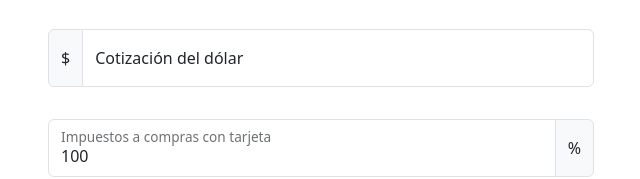
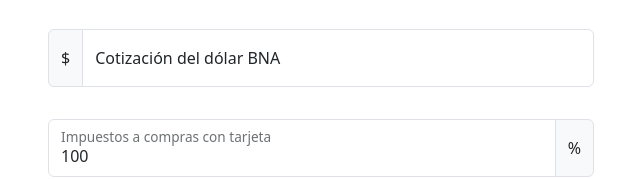
Before and after one commit to DieeMG/calculadora-paypal, a plain HTML site: page index.html in a window 1280 px wide. Shown: the part 343-522 px from the top of the page, 319-959 px from the left. Drawn offline with nearby package versions, Linux system fonts and the light colour scheme; no server answers.

Commit message:
change cotization label

```diff
--- a/index.html
+++ b/index.html
@@ -25,8 +25,8 @@
                 <div class="input-group mb-3">
                     <span class="input-group-text">$</span>
                     <div class="form-floating">
-                      <input type="number" class="form-control" id="cotizacion" placeholder="Cotización del dólar">
-                      <label for="cotizacion">Cotización del dólar</label>
+                      <input type="number" class="form-control" id="cotizacion" placeholder="Cotización del dólar BNA">
+                      <label for="cotizacion">Cotización del dólar BNA</label>
                     </div>
                 </div>
                 <div class="input-group mb-3">
```
